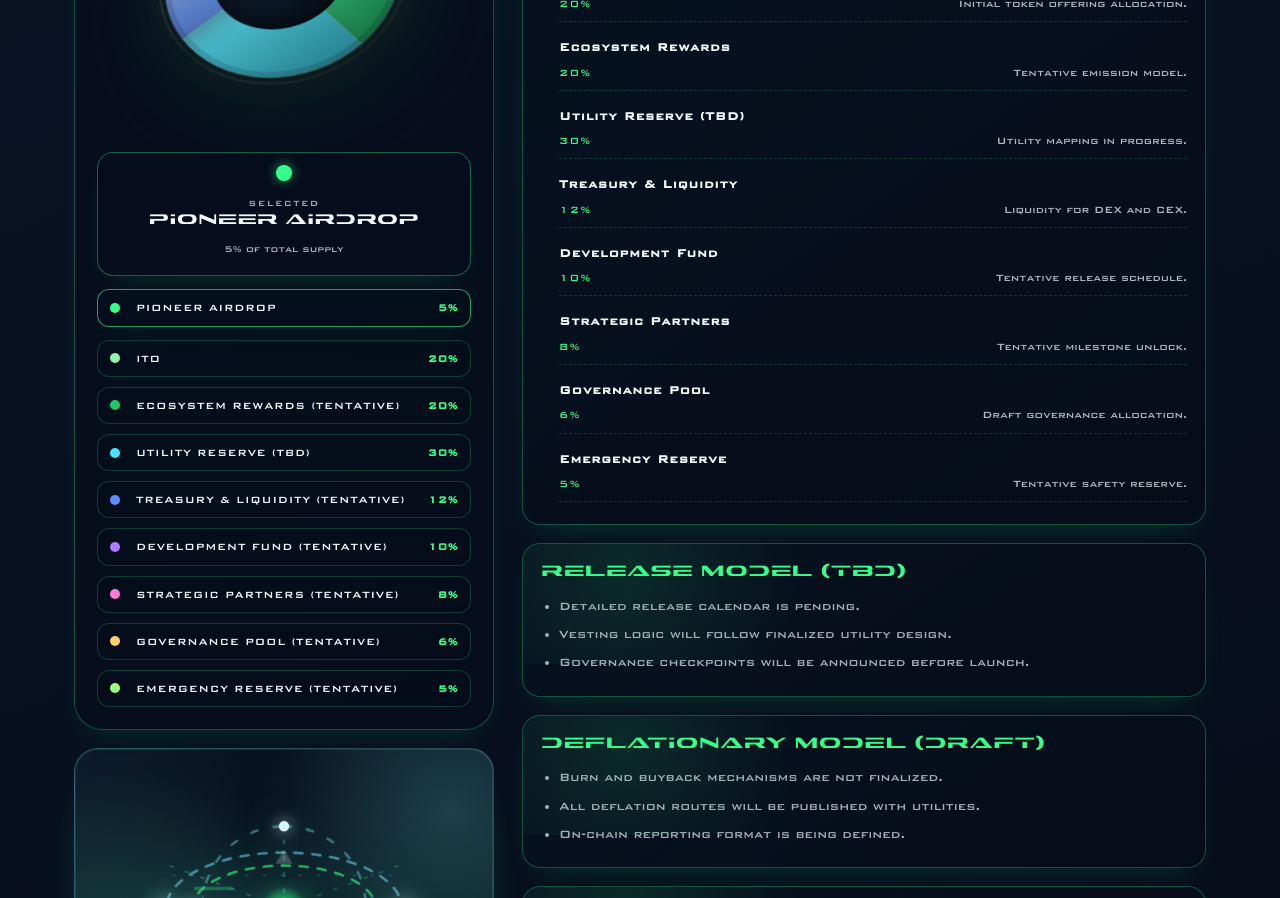
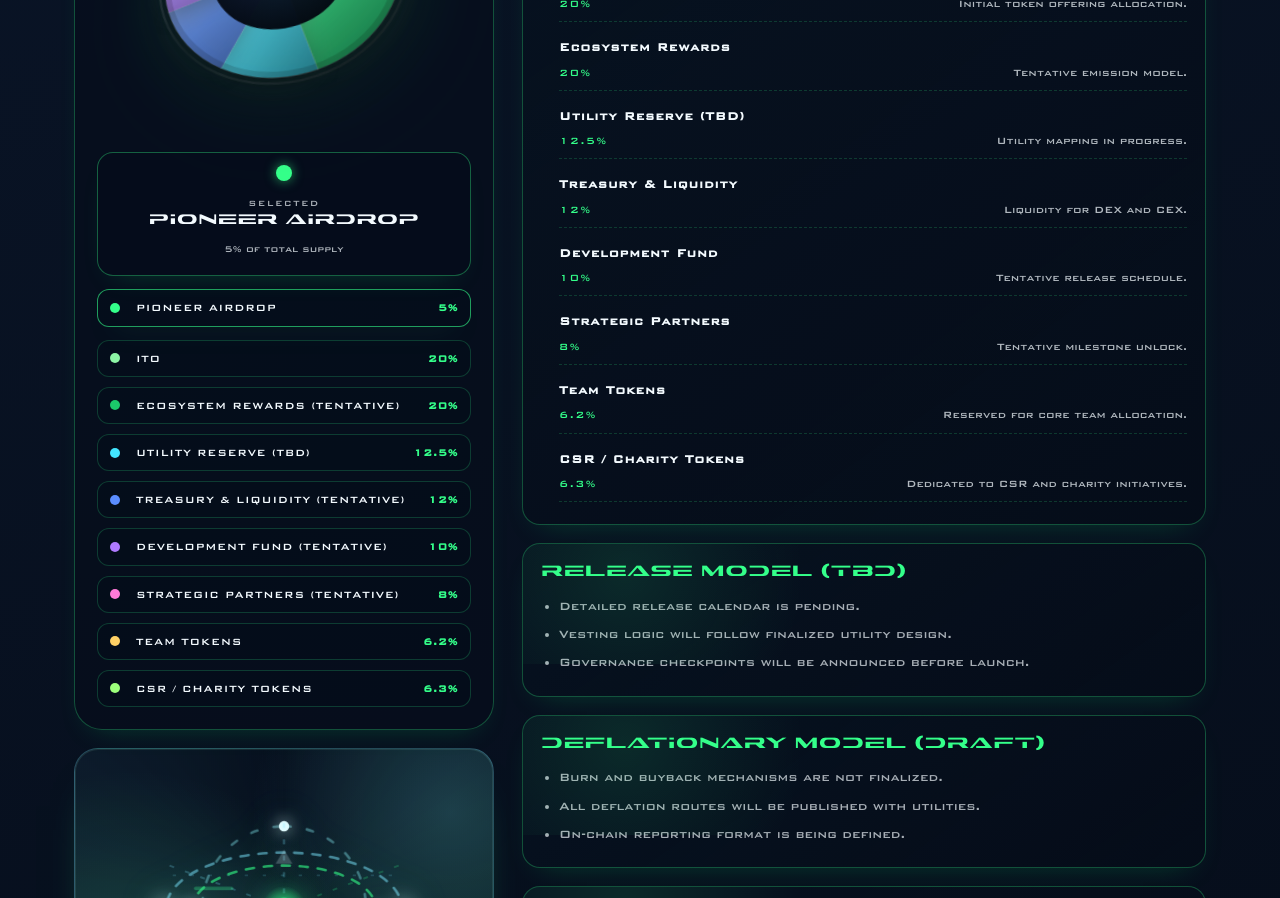
Before and after one commit to Siatai/opx, a React (Vite) app: page / in a window 1280 px wide. Shown: the part 3300-4198 px from the top of the page. Built offline with nearby package versions, Linux system fonts and the light colour scheme; a web font is replaced by a local one.

Commit message:
Update tokenomics allocations

```diff
--- a/src/App.jsx
+++ b/src/App.jsx
@@ -5,12 +5,12 @@ const tokenomicsData = [
   { label: 'Pioneer Airdrop', value: 5, color: '#34ff8a' },
   { label: 'ITO', value: 20, color: '#8df5a6' },
   { label: 'Ecosystem Rewards (Tentative)', value: 20, color: '#1bc86a' },
-  { label: 'Utility Reserve (TBD)', value: 30, color: '#42e5ff' },
+  { label: 'Utility Reserve (TBD)', value: 12.5, color: '#42e5ff' },
   { label: 'Treasury & Liquidity (Tentative)', value: 12, color: '#5b8dff' },
   { label: 'Development Fund (Tentative)', value: 10, color: '#b07bff' },
   { label: 'Strategic Partners (Tentative)', value: 8, color: '#ff7ad9' },
-  { label: 'Governance Pool (Tentative)', value: 6, color: '#ffd166' },
-  { label: 'Emergency Reserve (Tentative)', value: 5, color: '#9cff7b' },
+  { label: 'Team Tokens', value: 6.2, color: '#ffd166' },
+  { label: 'CSR / Charity Tokens', value: 6.3, color: '#9cff7b' },
 ]
 
 function polarToCartesian(cx, cy, r, angle) {
@@ -691,7 +691,7 @@ function App() {
                   <li>
                     <span className="phase-name">Utility Reserve (TBD)</span>
                     <div className="phase-line">
-                      <span className="phase-percent">30%</span>
+                      <span className="phase-percent">12.5%</span>
                       <span className="phase-desc">Utility mapping in progress.</span>
                     </div>
                   </li>
@@ -717,17 +717,17 @@ function App() {
                     </div>
                   </li>
                   <li>
-                    <span className="phase-name">Governance Pool</span>
+                    <span className="phase-name">Team Tokens</span>
                     <div className="phase-line">
-                      <span className="phase-percent">6%</span>
-                      <span className="phase-desc">Draft governance allocation.</span>
+                      <span className="phase-percent">6.2%</span>
+                      <span className="phase-desc">Reserved for core team allocation.</span>
                     </div>
                   </li>
                   <li>
-                    <span className="phase-name">Emergency Reserve</span>
+                    <span className="phase-name">CSR / Charity Tokens</span>
                     <div className="phase-line">
-                      <span className="phase-percent">5%</span>
-                      <span className="phase-desc">Tentative safety reserve.</span>
+                      <span className="phase-percent">6.3%</span>
+                      <span className="phase-desc">Dedicated to CSR and charity initiatives.</span>
                     </div>
                   </li>
                 </ul>
```
